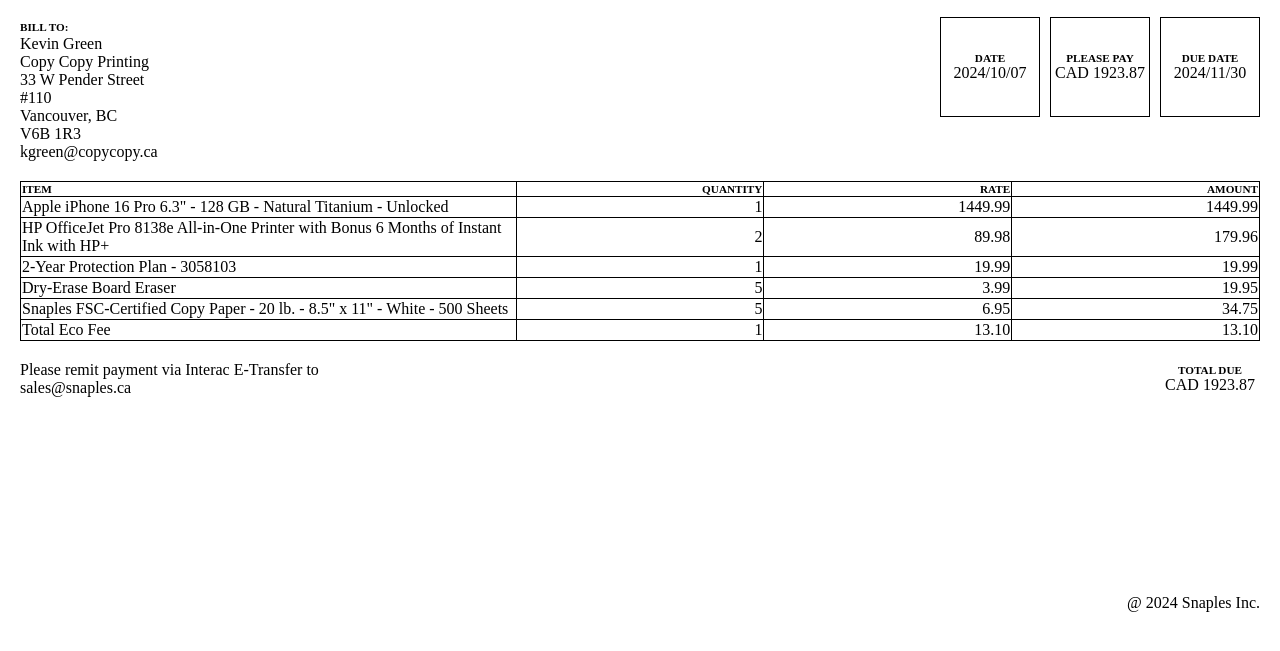
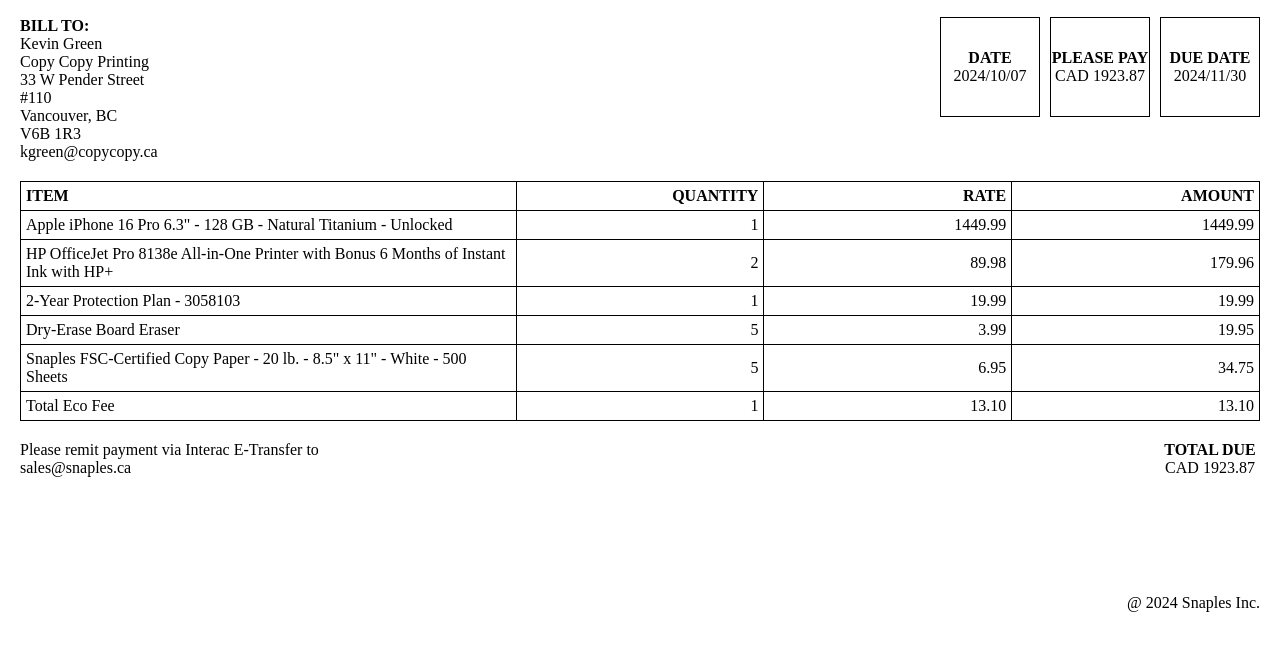
Before and after one commit to RichardL80/SSD1100-A04-richard_lewis, a plain HTML site: page index.html in a window 1280 px wide. Shown: the part 137-788 px from the top of the page. Drawn offline with Linux system fonts and the light colour scheme.

Commit message:
minor fixes to table cell padding and label size

```diff
--- a/index.html
+++ b/index.html
@@ -42,7 +42,7 @@
         </div>
       </section>
       <section>
-        <table cellspacing="0">
+        <table cellpadding="5">
           <colgroup>
             <col span="1" style="width: 40%" />
             <col span="1" style="width: 20%" />
--- a/styles.css
+++ b/styles.css
@@ -76,6 +76,5 @@ footer {
 }
 .label {
   font-weight: bold;
-  font-size: 0.7rem;
   text-transform: uppercase;
 }
```
